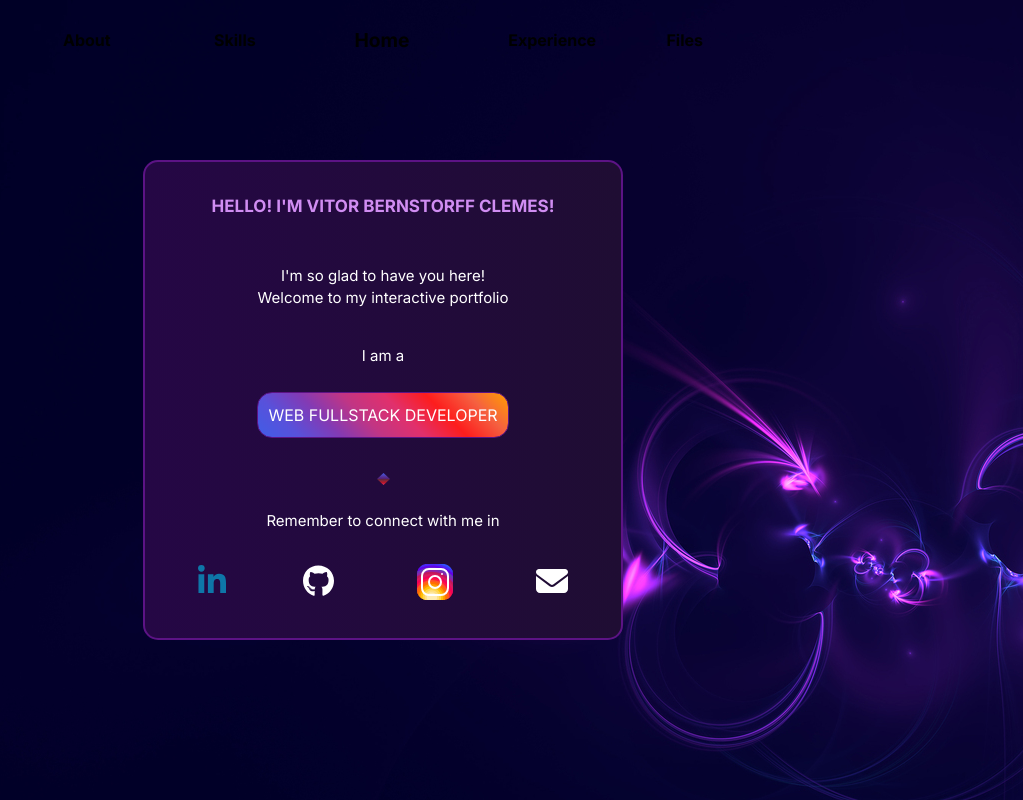
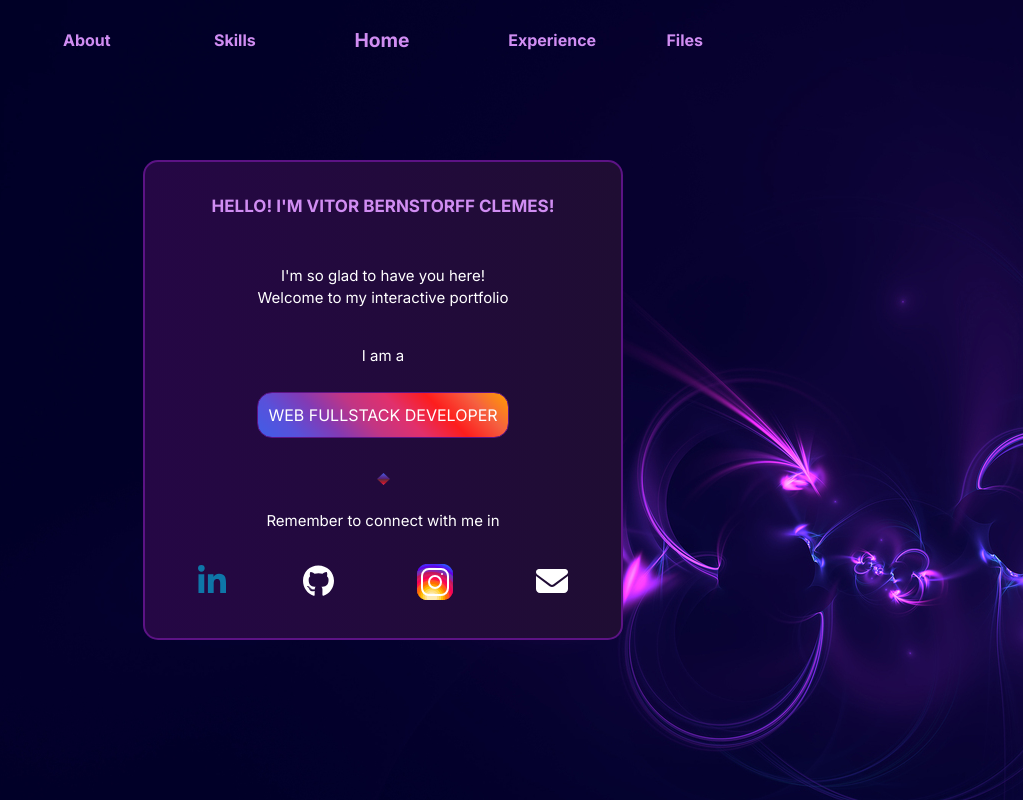
Before and after one commit to vitorbclemes/My_New_Portfolio-WEBDEV, a Next.js app: page / in a window 1280 px wide. Shown: the whole page, without its empty margins (257-1280 px from the left). Built offline with nearby package versions, Linux system fonts and the light colour scheme.

Commit message:
fix-global

```diff
--- a/src/app/globals.css
+++ b/src/app/globals.css
@@ -1,6 +1,10 @@
 @tailwind base;
 @tailwind components;
 @tailwind utilities;
+
+:root {
+  --main-color:#d08df2;
+}
 
 body {
   background-image: url('../../public/background.jpg');
```
